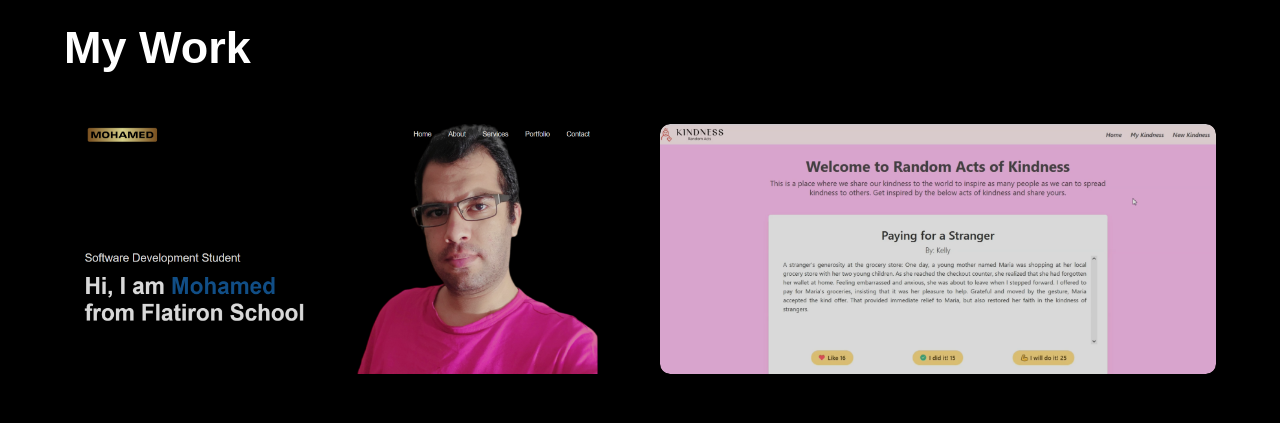
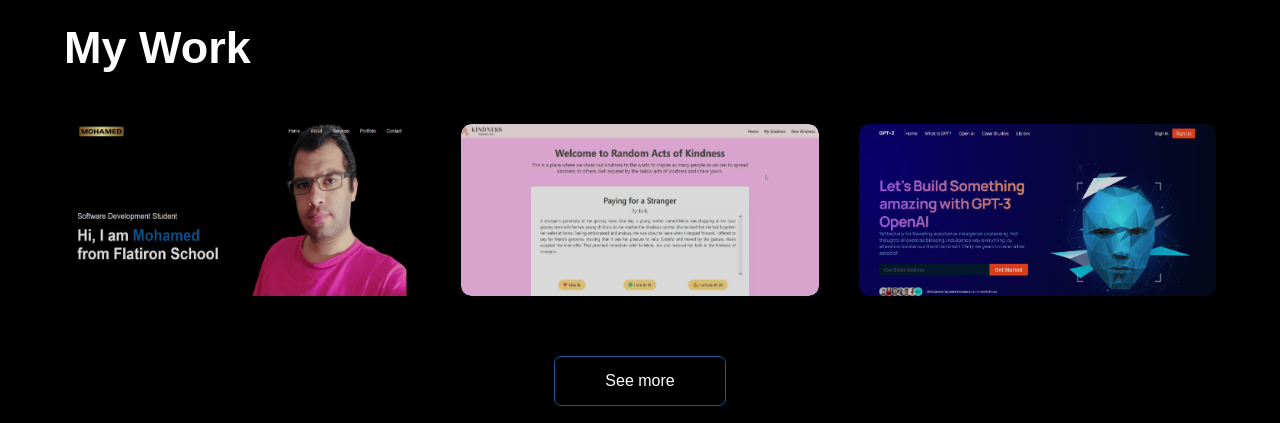
Before and after one commit to mohamedmhussein/mohamedmhussein.github.io, a plain HTML site: page index.html in a window 1280 px wide. Shown: the part 2460-2883 px from the top of the page. Drawn offline with Linux system fonts and the light colour scheme.

Commit message:
Adds chatGPT3 project

```diff
--- a/index.html
+++ b/index.html
@@ -183,6 +183,16 @@
                                 class="fa-brands fa-github"></i></a>
                     </div>
                 </div>
+                <div class="project">
+                    <img src="images/project3.PNG">
+                    <div class="info">
+                        <h3>ChatGPT-3 Intro</h3>
+                        <p>The App shows an introductory page of a chatGPT-3 website that can be used as a starting point for a fully functioned website</p>
+                        <a href="hhttps://github.com/mohamedmhussein/gpt3"><i
+                                class="fa-brands fa-github"></i></a>
+                    </div>
+                </div>
+
                 <!-- <div class="project">
                     <img src="images/project3.jpg">
                     <div class="info">
```
Also changed, not shown: images/project3.PNG (added).
